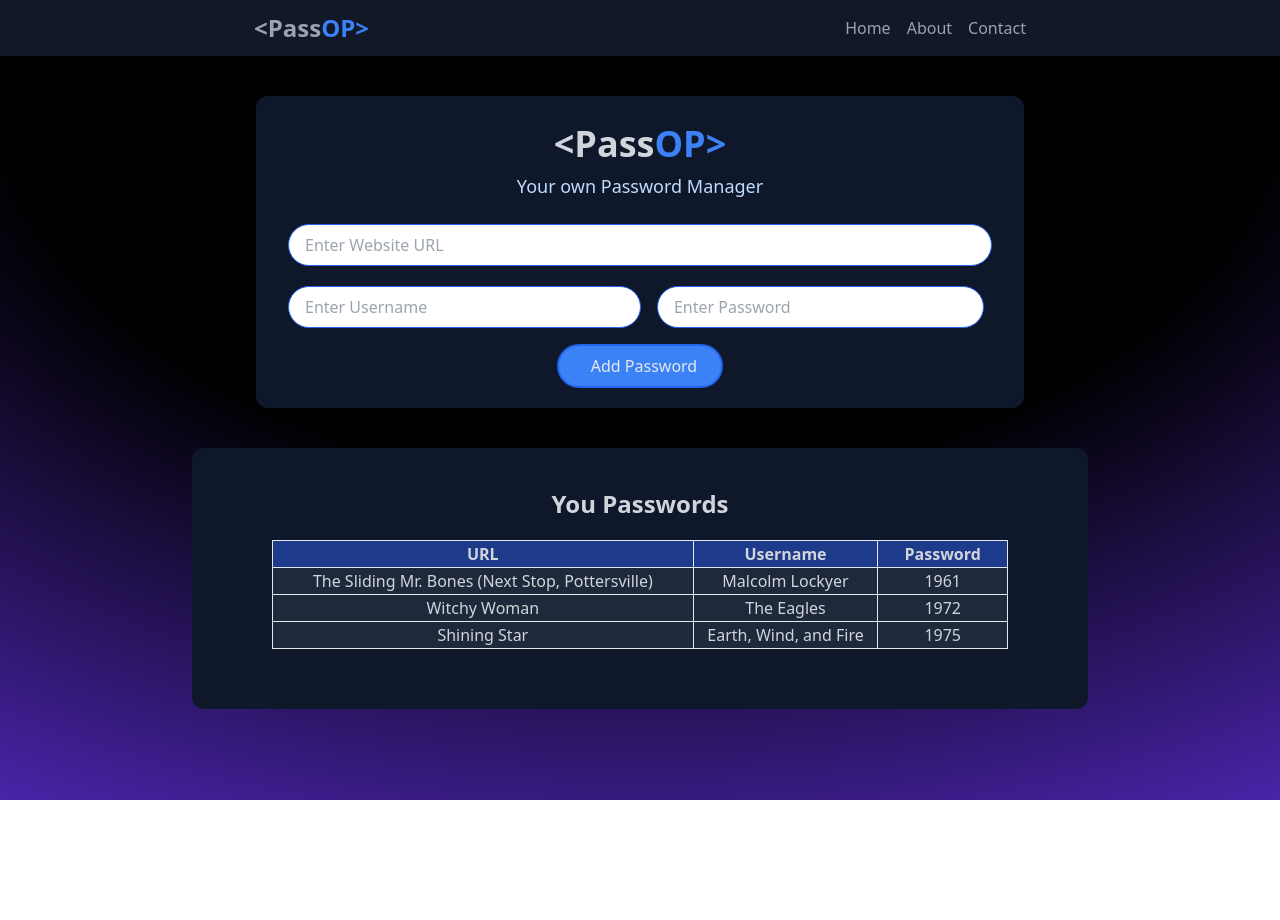
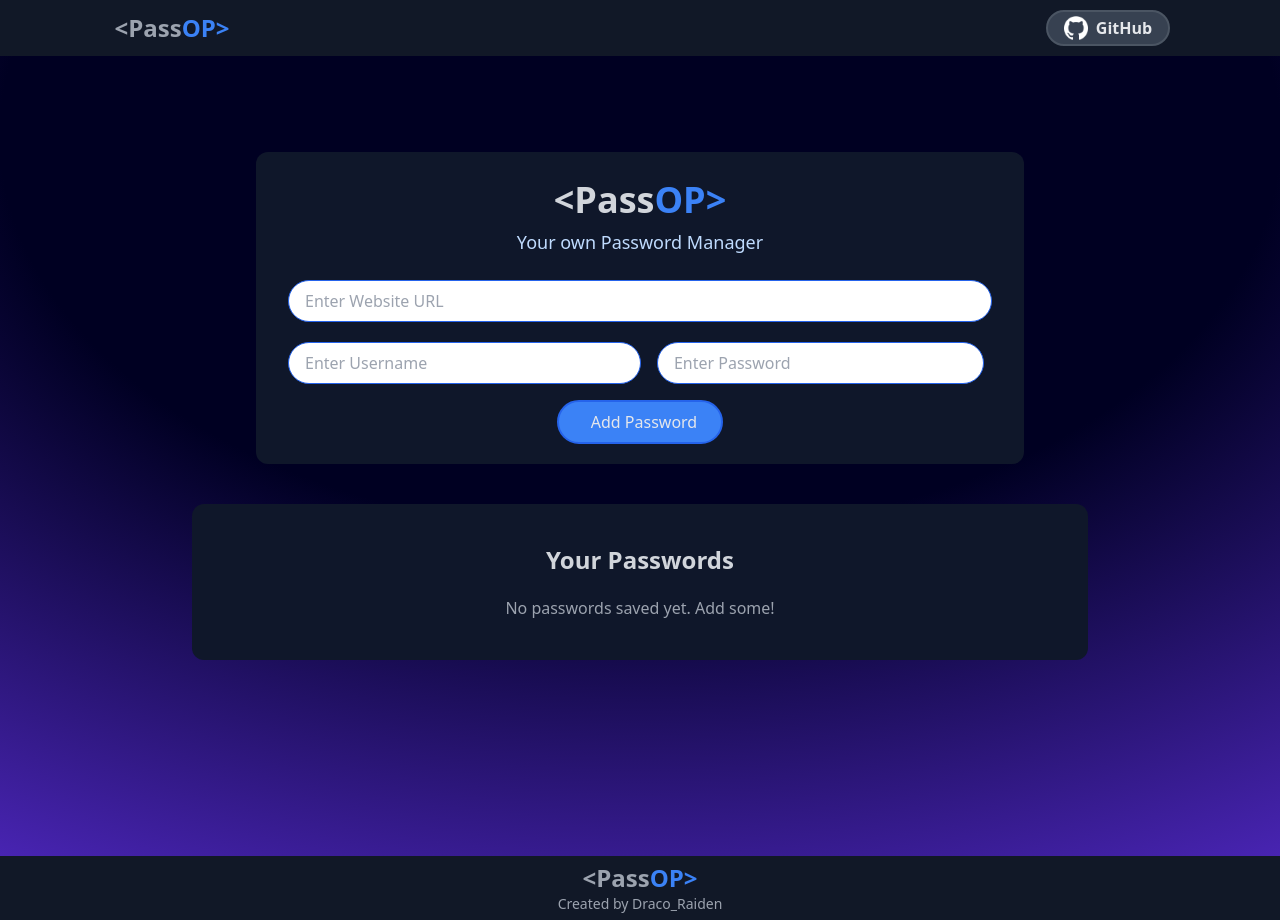
Before and after one commit to DracoRaiden/Password-Manager-React--Tailwindcss--Express--MongoDB, a React (Vite) app: page / in a window 1280 px wide. Before the commit the page ends 800 px from the top, so only its background shows below. Built offline with nearby package versions, Linux system fonts and the light colour scheme; some icons are missing.

Commit message:
Footer, Navbar, Save passwords show passowrds added

```diff
--- a/src/App.jsx
+++ b/src/App.jsx
@@ -1,11 +1,15 @@
 import React from "react";
 import { Navbar } from "./components/Navbar";
 import { Manager } from "./components/Manager";
+import Footer from "./components/Footer";
 function App() {
   return (
     <div>
       <Navbar />
-      <Manager />
+      <div className="relative min-h-[100vh]">
+        <Manager />
+      </div>
+      <Footer />
     </div>
   );
 }
--- /dev/null
+++ b/src/components/Footer.jsx
@@ -0,0 +1,17 @@
+import React from "react";
+
+export const Footer = () => {
+  return (
+    <div className="relative bg-gray-900 text-gray-400 px-4 flex-col justify-center items-center h-16 w-full flex g-2 z-9999">
+      <div className="logo font-bold text-center text-2xl w-1/4">
+        <h1 className="font-bold text-2xl">
+          <span className="">&lt;Pass</span>
+          <span className="text-blue-500">OP&gt;</span>
+        </h1>
+      </div>
+      <span className="text-sm">Created by Draco_Raiden</span>
+    </div>
+  );
+};
+
+export default Footer;
--- a/src/components/Manager.jsx
+++ b/src/components/Manager.jsx
@@ -1,13 +1,21 @@
 import React from "react";
-import { useState, useEffect } from "react";
+import { useState, useEffect, useRef } from "react";
 
 export const Manager = () => {
-  const showPassword = () => {};
   const [form, setForm] = useState({
     site: "",
     username: "",
     password: "",
   });
+
+  const passwordRef = useRef(null);
+  const showPassword = () => {
+    if (passwordRef.current.type === "password") {
+      passwordRef.current.type = "text";
+    } else {
+      passwordRef.current.type = "password";
+    }
+  };
 
   const [passwordArray, setPasswordArray] = useState([]);
 
@@ -32,9 +40,9 @@ export const Manager = () => {
   };
 
   return (
-    <div>
-      <div className="absolute inset-0 -z-10 h-full w-full items-center px-5 py-24 [background:radial-gradient(125%_125%_at_50%_10%,#000_40%,#63e_100%)]"></div>
-      <div className="mx-auto text-gray-300 bg-slate-900 max-w-3xl py-5 rounded-xl my-10">
+    <div className="h-full w-full">
+      <div className="absolute inset-0 h-full w-full items-center px-5 py-24 [background:radial-gradient(125%_125%_at_50%_10%,#002_40%,#63e_100%)]">
+        <div className="mx-auto text-gray-300 bg-slate-900 max-w-3xl py-5 rounded-xl mb-10">
           <div className="mx-auto flex flex-col items-center gap-2 p-2">
             <h1 className="font-bold text-4xl">
               <span className="">&lt;Pass</span>
@@ -68,10 +76,11 @@ export const Manager = () => {
               <div className="flex items-center gap-2 w-full">
                 <input
                   value={form.password}
+                  ref={passwordRef}
                   onChange={handleChange}
                   placeholder="Enter Password"
                   className="px-4 py-2 rounded-full border border-blue-600 w-full text-black"
-                type="text"
+                  type="password"
                   name="password"
                   id=""
                 />
@@ -101,40 +110,68 @@ export const Manager = () => {
         </div>
         <div>
           <div className="mx-auto text-gray-300 bg-slate-900 max-w-4xl py-10 rounded-xl">
-          <h2 className="text-2xl font-bold text-center">You Passwords</h2>
-          <div className="table-class mx-auto w-3xl px-20 rounded-full mt-5 mb-5 ">
+            <h2 className="text-2xl font-bold text-center">Your Passwords</h2>
+            {passwordArray.length === 0 && (
+              <p className="text-center text-gray-400 mt-5">
+                No passwords saved yet. Add some!
+              </p>
+            )}
+            {passwordArray.length !== 0 && (
+              <div className="table-class mx-auto w-3xl px-20 rounded-full mt-5 mb-3 ">
                 <table className="mx-auto w-full border-collapse border rounded-full">
                   <thead className="bg-blue-900 text-gray-300 rounded-fullborder-collapse border">
                     <tr className=" text-center ">
-                  <th className="border-collapse border px-5">URL</th>
-                  <th className="border-collapse border px-5">Username</th>
-                  <th className="border-collapse border px-5">Password</th>
+                      <th className="border-collapse border px-5 py-2">
+                        Site URL
+                      </th>
+                      <th className="border-collapse border px-5 py-2">
+                        Username
+                      </th>
+                      <th className="border-collapse border px-5 py-2">
+                        Password
+                      </th>
                     </tr>
                   </thead>
                   <tbody className="text-center bg-slate-800 text-gray-300">
-                <tr>
-                  <td className="border-collapse border px-5">
-                    The Sliding Mr. Bones (Next Stop, Pottersville)
+                    {passwordArray.map((item, index) => {
+                      return (
+                        <tr key={index}>
+                          <td className="border-collapse border px-5 py-2">
+                            <a
+                              href={item.site}
+                              target="_blank"
+                              rel="noopener noreferrer"
+                            >
+                              {item.site}
+                            </a>
                           </td>
-                  <td className="border-collapse border px-5">
-                    Malcolm Lockyer
+                          <td className="border-collapse border px-5 py-2 justify-center flex items-center">
+                            {item.username}
+                            <div className="cursor-pointer inline-block ml-2">
+                              <lord-icon
+                                className="invert w-6 h-6"
+                                src="https://cdn.lordicon.com/cfkiwvcc.json"
+                                trigger="hover"
+                              ></lord-icon>
+                            </div>
                           </td>
-                  <td className="border-collapse border px-5">1961</td>
+                          <td className="border-collapse border px-5 py-2">
+                            {item.password}
+                            <div className="cursor-pointer inline-block ml-2">
+                              <lord-icon
+                                className="invert w-6 h-6"
+                                src="https://cdn.lordicon.com/cfkiwvcc.json"
+                                trigger="hover"
+                              ></lord-icon>
+                            </div>
+                          </td>
                         </tr>
-                <tr>
-                  <td className="border-collapse border">Witchy Woman</td>
-                  <td className="border-collapse border">The Eagles</td>
-                  <td className="border-collapse border">1972</td>
-                </tr>
-                <tr>
-                  <td className="border-collapse border">Shining Star</td>
-                  <td className="border-collapse border">
-                    Earth, Wind, and Fire
-                  </td>
-                  <td className="border-collapse border">1975</td>
-                </tr>
+                      );
+                    })}
                   </tbody>
                 </table>
+              </div>
+            )}
           </div>
         </div>
       </div>
--- a/src/components/Navbar.jsx
+++ b/src/components/Navbar.jsx
@@ -2,26 +2,36 @@ import React from "react";
 
 export const Navbar = () => {
   return (
-    <nav className="bg-gray-900 text-gray-400 px-4 flex justify-around items-center h-14">
-      <div className="logo font-bold">
+    <nav className="relative z-9999 bg-gray-900 text-gray-400 px-4 flex justify-around items-center h-14">
+      <div className="logo font-bold text-center text-2xl w-1/4">
         <h1 className="font-bold text-2xl hover:text-3xl transition-all duration-300 cursor-pointer">
           <span className="">&lt;Pass</span>
           <span className="text-blue-500">OP&gt;</span>
         </h1>
       </div>
-      <ul>
-        <li className="flex gap-4">
-          <a href="#" className="hover:font-bold">
+      <ul className="flex w-1/2 justify-center text-lg">
+        <li className="flex gap-8">
+          {/* <a href="#" className="text-center w-16 hover:font-bold">
             Home
           </a>
-          <a href="#" className="hover:font-bold">
+          <a href="#" className="text-center w-16 hover:font-bold">
             About
           </a>
-          <a href="#" className="hover:font-bold">
+          <a href="#" className="text-center w-16 hover:font-bold">
             Contact
-          </a>
+          </a> */}
         </li>
       </ul>
+      <div className="w-1/4 flex justify-center">
+        <button className="flex items-center gap-2 bg-gray-700 text-gray-200 rounded-full px-4 py-1 hover:bg-gray-600 border-2 border-gray-600 transition-all duration-300">
+          <img
+            src="../../public/icons/github.png"
+            alt="GitHub"
+            className="invert w-6 h-6"
+          />
+          <span className="font-bold">GitHub</span>
+        </button>
+      </div>
     </nav>
   );
 };
```
Also changed, not shown: public/icons/github.png (added). Lines whose indentation alone changed are shown as unchanged.
